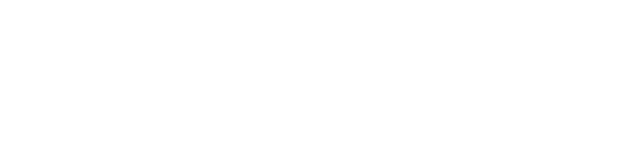
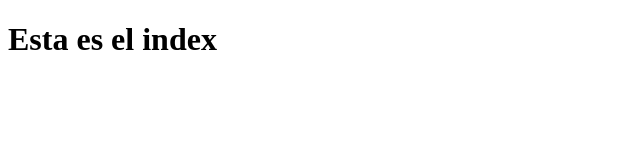
Before and after one commit to salvadormenjivar/repaso, a plain HTML site: page index.html in a window 1280 px wide. Shown: the whole page, without its empty margins (0-640 px from the left). Drawn offline with Linux system fonts and the light colour scheme.

Commit message:
Update index.html

```diff
--- a/index.html
+++ b/index.html
@@ -7,6 +7,6 @@
     <title>Document</title>
 </head>
 <body>
-
+    <h1>Esta es el index</h1>
 </body>
 </html>
```
